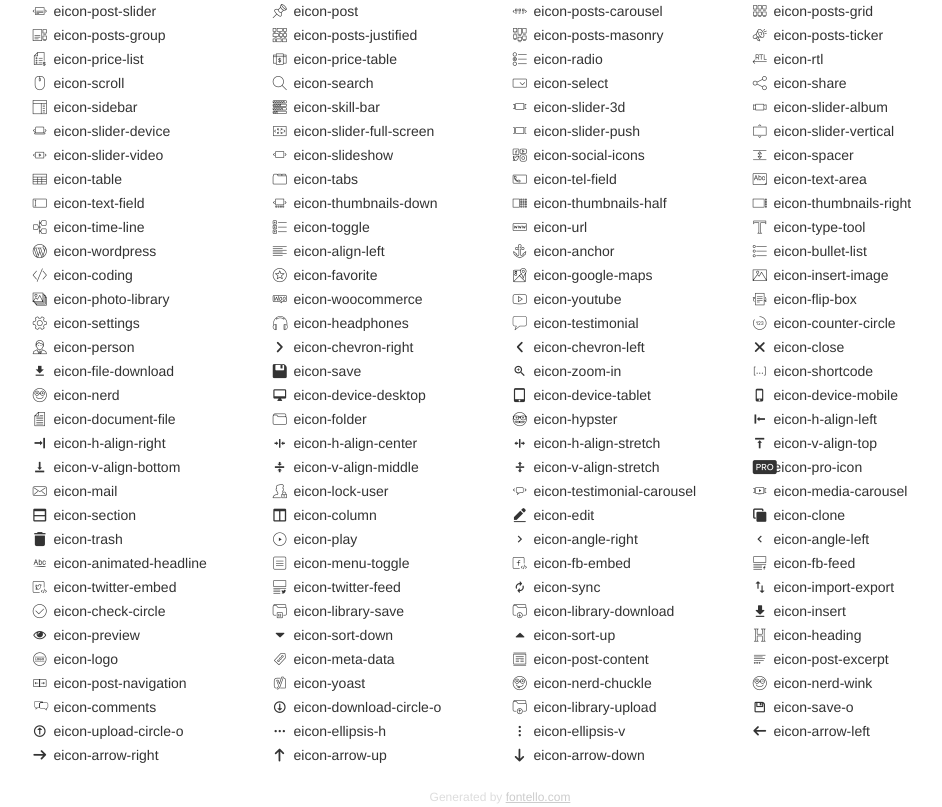
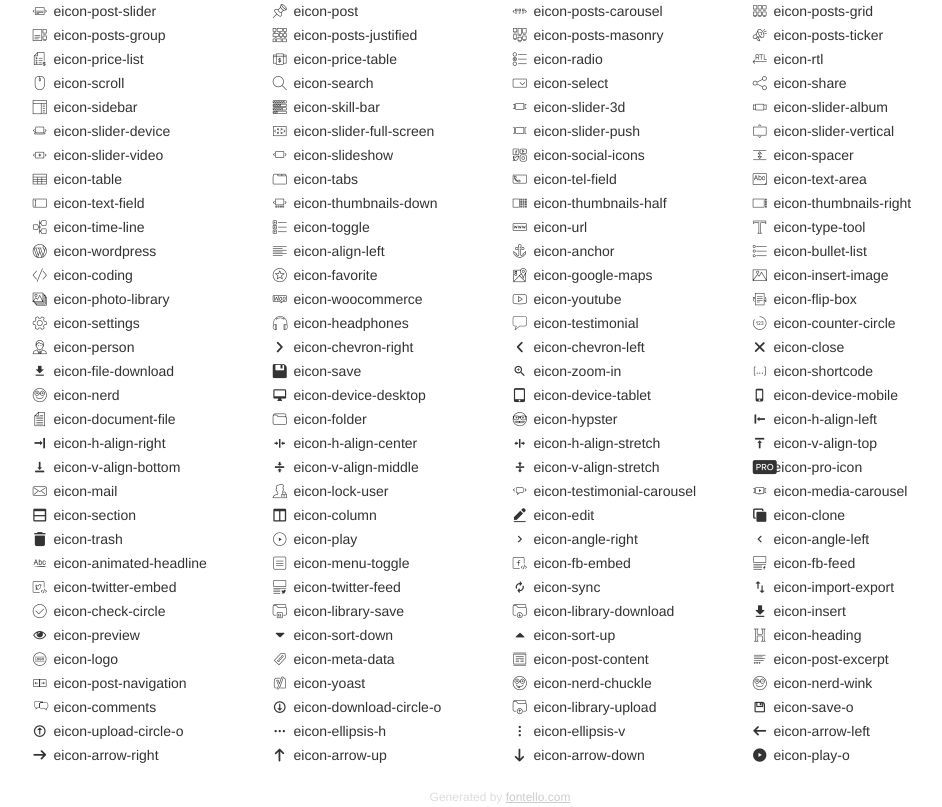
Before and after one commit to elementor/elementor-icons, a website: page index.html in a window 1280 px wide. Shown: the part 499-1306 px from the top of the page, without its empty margins (140-1082 px from the left). Drawn offline with Linux system fonts and the light colour scheme.

Commit message:
Added `play-o` icon

```diff
--- a/index.html
+++ b/index.html
@@ -591,6 +591,7 @@
         <div title="Code: 0xe974" class="the-icons span3"><i class="demo-icon eicon-arrow-right">&#xe974;</i> <span class="i-name">eicon-arrow-right</span><span class="i-code">0xe974</span></div>
         <div title="Code: 0xe975" class="the-icons span3"><i class="demo-icon eicon-arrow-up">&#xe975;</i> <span class="i-name">eicon-arrow-up</span><span class="i-code">0xe975</span></div>
         <div title="Code: 0xe976" class="the-icons span3"><i class="demo-icon eicon-arrow-down">&#xe976;</i> <span class="i-name">eicon-arrow-down</span><span class="i-code">0xe976</span></div>
+        <div title="Code: 0xe977" class="the-icons span3"><i class="demo-icon eicon-play-o">&#xe977;</i> <span class="i-name">eicon-play-o</span><span class="i-code">0xe977</span></div>
     </div>
 </div>
 <div class="container footer">Generated by <a href="http://fontello.com">fontello.com</a></div>
--- a/scss/_icons.scss
+++ b/scss/_icons.scss
@@ -176,6 +176,7 @@
 .eicon-arrow-right:before { content: '\e974'; }
 .eicon-arrow-up:before { content: '\e975'; }
 .eicon-arrow-down:before { content: '\e976'; }
+.eicon-play-o:before { content: '\e977'; }
 
 //Editor Icons
 .eicon-editor-link:before { content: '\e500'; }
```
Also changed, not shown: fonts/eicons.ttf, fonts/eicons.woff, fonts/eicons.woff2, 2 other files.
